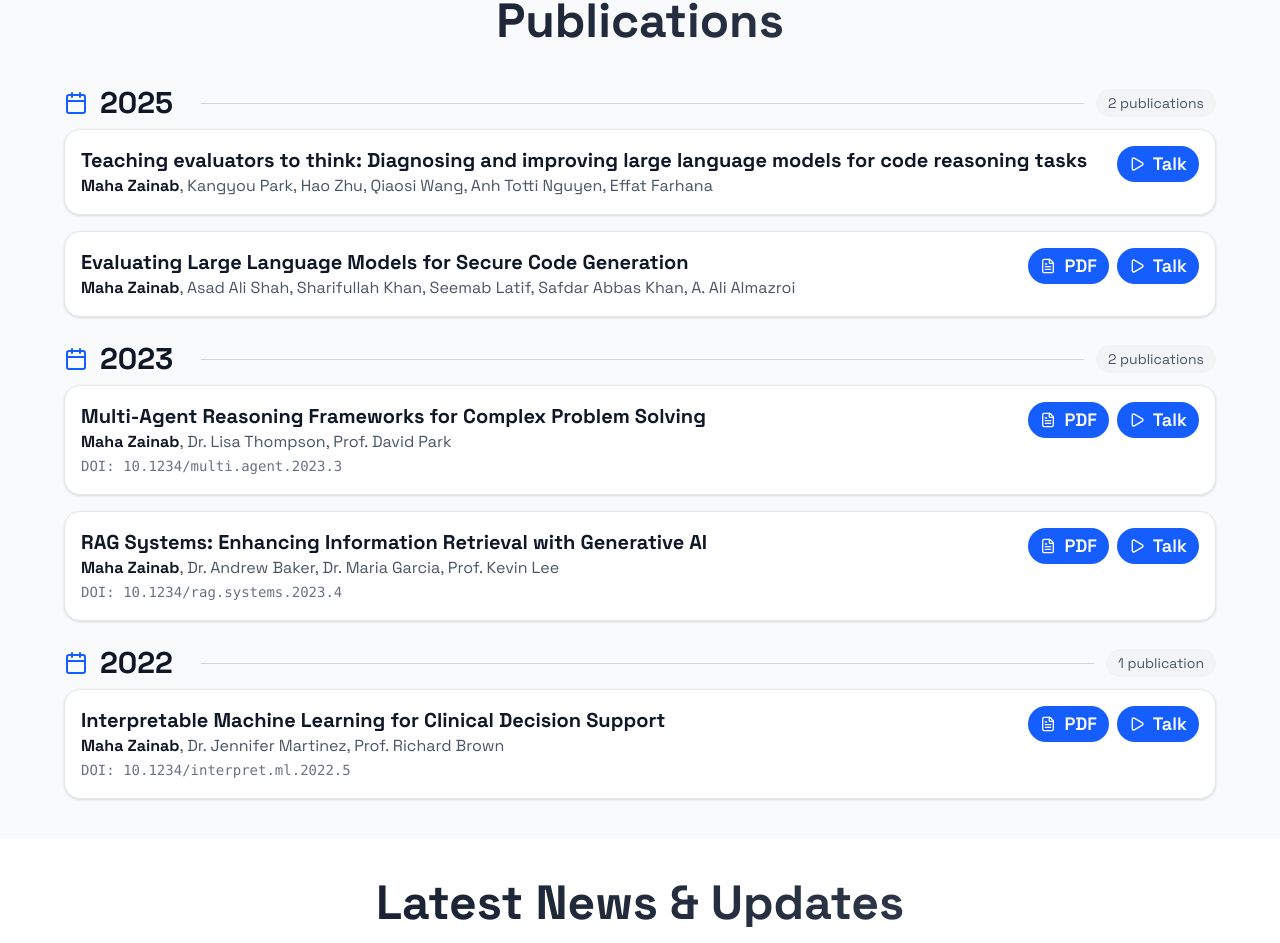
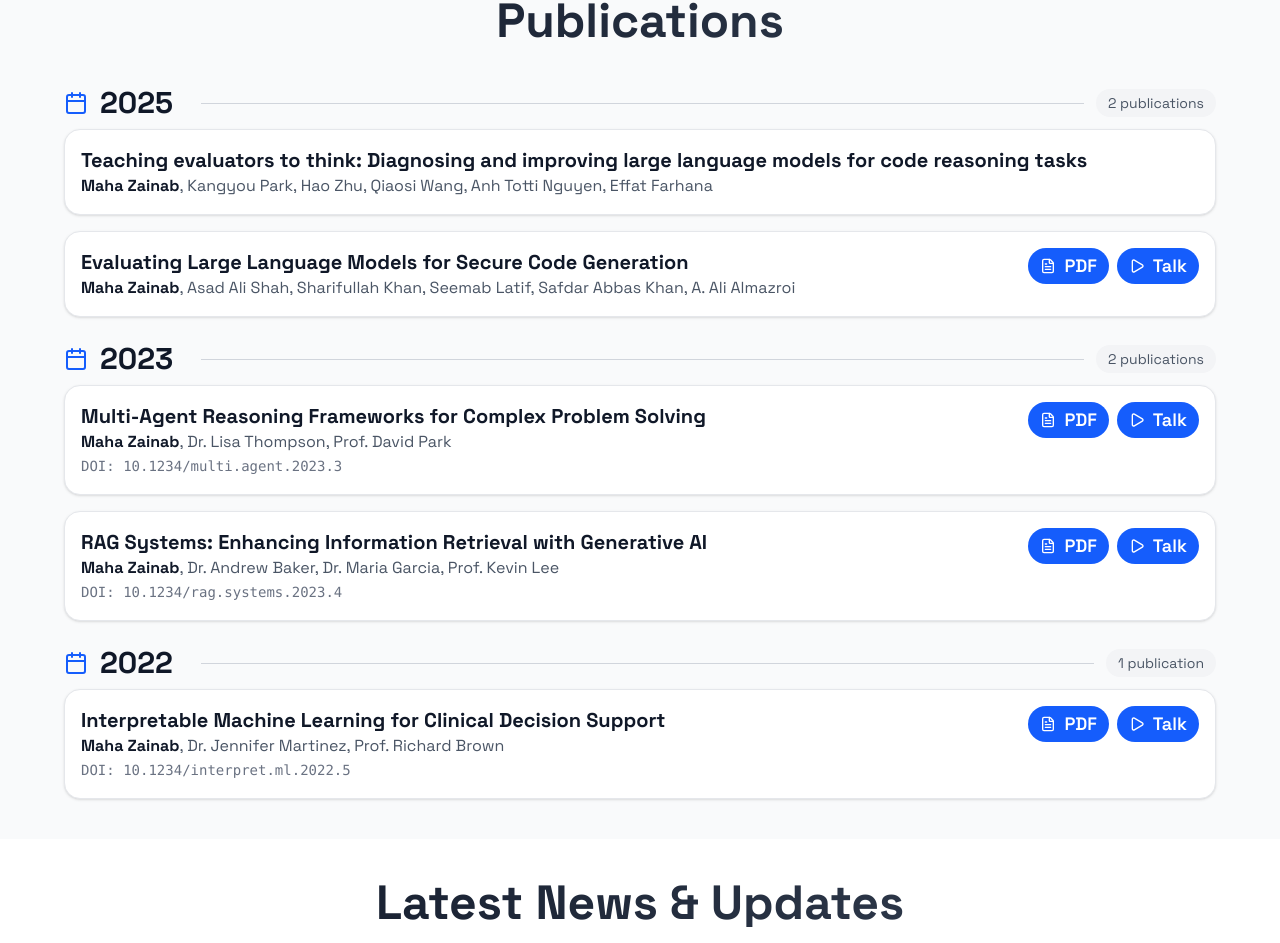
Before and after one commit to MahaZainab/MahaZainab.github.io, a React (Vite) app: page / in a window 1280 px wide. Shown: the part 1010-1953 px from the top of the page. Built offline with nearby package versions, Linux system fonts and the light colour scheme.

Commit message:
Auto commit on save

```diff
--- a/src/data/content.ts
+++ b/src/data/content.ts
@@ -59,7 +59,7 @@ export const publications: Publication[] = [
       "Teaching evaluators to think: Diagnosing and improving large language models for code reasoning tasks",
     authors: ["Maha Zainab", "Kangyou Park", "Hao Zhu", "Qiaosi Wang", "Anh Totti Nguyen", "Effat Farhana"],
     pdfLink: "",
-    talkLink: "/talks/neural-networks-healthcare",
+    talkLink: "",
     year: "2025",
     doi: "",
   },
```
